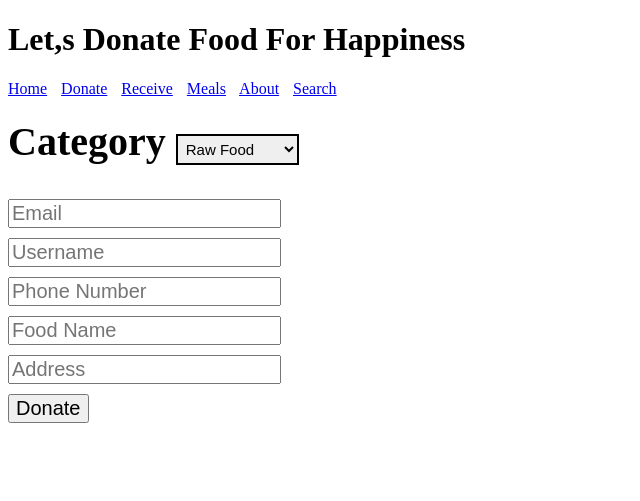
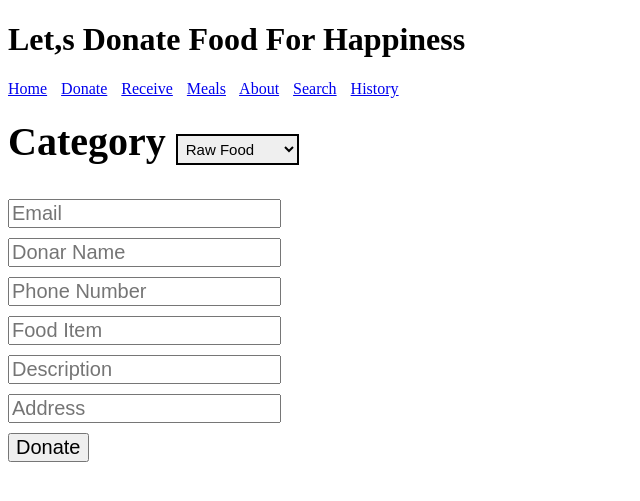
Before and after one commit to jysin330/fooDonationApp, a Django app: page /donate/ in a window 1280 px wide. Shown: the top 501 px of the page, without its empty margins (0-640 px from the left). Run offline with Django 4.2, Linux system fonts and the light colour scheme.

Commit message:
info form added

```diff
--- a/mysite/fooDonationApp/templates/fooDonationApp/base.html
+++ b/mysite/fooDonationApp/templates/fooDonationApp/base.html
@@ -13,6 +13,7 @@
     <a href="/meals/" style="margin-right: 10px;">Meals</a>
     <a href="/About/" style="margin-right: 10px;">About</a>
     <a href="/search" style="margin-right: 10px;">Search</a>
+    <a href="/history" style="margin-right: 10px;">History</a>
 
     {% block content %}{% endblock %}
 </body>
--- a/mysite/fooDonationApp/templates/fooDonationApp/donate.html
+++ b/mysite/fooDonationApp/templates/fooDonationApp/donate.html
@@ -13,11 +13,13 @@
 
     <input type="email" id="email" name="email" placeholder="Email" style="font-size: 20px; margin-top:30px ; margin-bottom:10px" >
     <br/>
-    <input type="text" id="fname" name="fname" placeholder="Username" style="font-size: 20px;  margin-bottom:10px" >
+    <input type="text" id="fname" name="fname" placeholder="Donar Name" style="font-size: 20px;  margin-bottom:10px" >
     <br/>
     <input type="phone" id="phoneNum" name="phoneNum" placeholder="Phone Number" style="font-size: 20px; margin-bottom:10px" >
     <br/>
-    <input type="text" id="FoodName" name="FoodName" placeholder="Food Name" style="font-size: 20px; margin-bottom:10px" >
+    <input type="text" id="FoodName" name="FoodName" placeholder="Food Item" style="font-size: 20px; margin-bottom:10px" >
+    <br/>
+    <input type="text" id="FoodName" name="FoodName" placeholder="Description" style="font-size: 20px; margin-bottom:10px" >
     <br/>
     <input type="text" id="address" name="address" placeholder="Address" style="font-size: 20px; margin-bottom:10px" >
     <br/>
--- a/mysite/fooDonationApp/urls.py
+++ b/mysite/fooDonationApp/urls.py
@@ -1,5 +1,5 @@
 from django.urls import path
-from .views import home, donate, meals, search, Receive, About
+from .views import home, donate, meals, search, history, Receive, About
 
 urlpatterns = [
     path("About/", About),
@@ -8,4 +8,5 @@ urlpatterns = [
     path("meals/", meals),
     path("Receive/", Receive),
     path("search/", search),
+    path("history/", history),
 ]
--- a/mysite/fooDonationApp/views.py
+++ b/mysite/fooDonationApp/views.py
@@ -24,3 +24,7 @@ def Receive(request):
 
 def search(request):
     return render(request, "fooDonationApp\search.html")
+
+
+def history(request):
+    return render(request, "fooDonationApp\history.html")
--- a/mysite/mysite/settings.py
+++ b/mysite/mysite/settings.py
@@ -57,7 +57,7 @@ TEMPLATES = [
         "BACKEND": "django.template.backends.django.DjangoTemplates",
         "DIRS": [
             BASE_DIR / "fooDonationApp" / "templates",
-            # C:\Users\jyoti\Documents\django\pythondjango\FOOD_DONATION_APP\mysite\fooDonationApp\templates,
+
         ],
         "APP_DIRS": True,
         "OPTIONS": {
```
Also changed, not shown: mysite/fooDonationApp/templates/fooDonationApp/history.html (added, +7 -0 lines).
